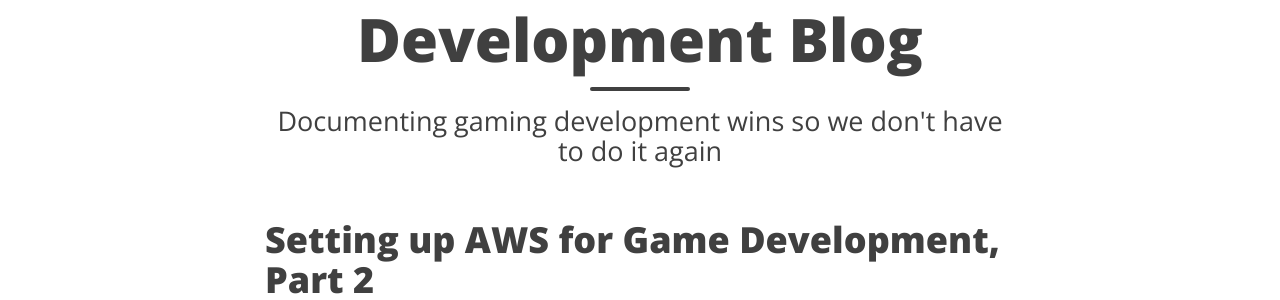
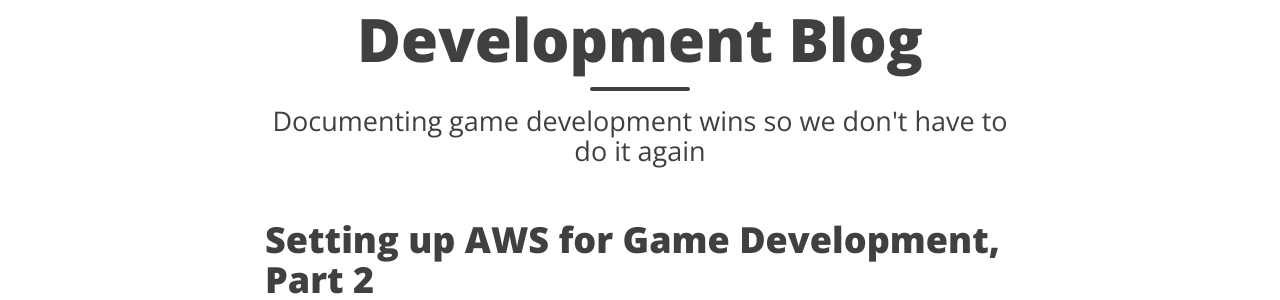
Before and after one commit to SeismicGames/seismicgames.github.io, a Jekyll site: the page built from index.html, in a window 1280 px wide and 1393 px high. Shown: the part 124-424 px from the top of the window. Built offline with Jekyll 4.4.1, drawn with Linux system fonts in a browser that asks for light colours; nearby versions of some CDN libraries; the list of posts is cut into pages by our own code; some of the changed lines change nothing that is shown.

Commit message:
Update index, add myself to authors

```diff
--- a/_config.yml
+++ b/_config.yml
@@ -166,3 +166,10 @@
     web: https://gruegames.github.io/
     twitter: sgtjesussaves
     github: SingleMalt
+  ryan:
+    display_name: Ryan Medeiros
+    gravatar: d2d0a55a5d2902835f579b33104d6d40
+    email: rmedeiros@gruegames.com
+    web: https://gruegames.github.io/
+    twitter: DWishR
+    github: DWishR
--- a/index.html
+++ b/index.html
@@ -1,7 +1,7 @@
 ---
 layout: page
 title: Development Blog
-subtitle: Documenting gaming development wins so we don't have to do it again
+subtitle: Documenting game development wins so we don't have to do it again
 ---
 
 <div class="posts-list">
```
Also changed, not shown: 1 other file.
